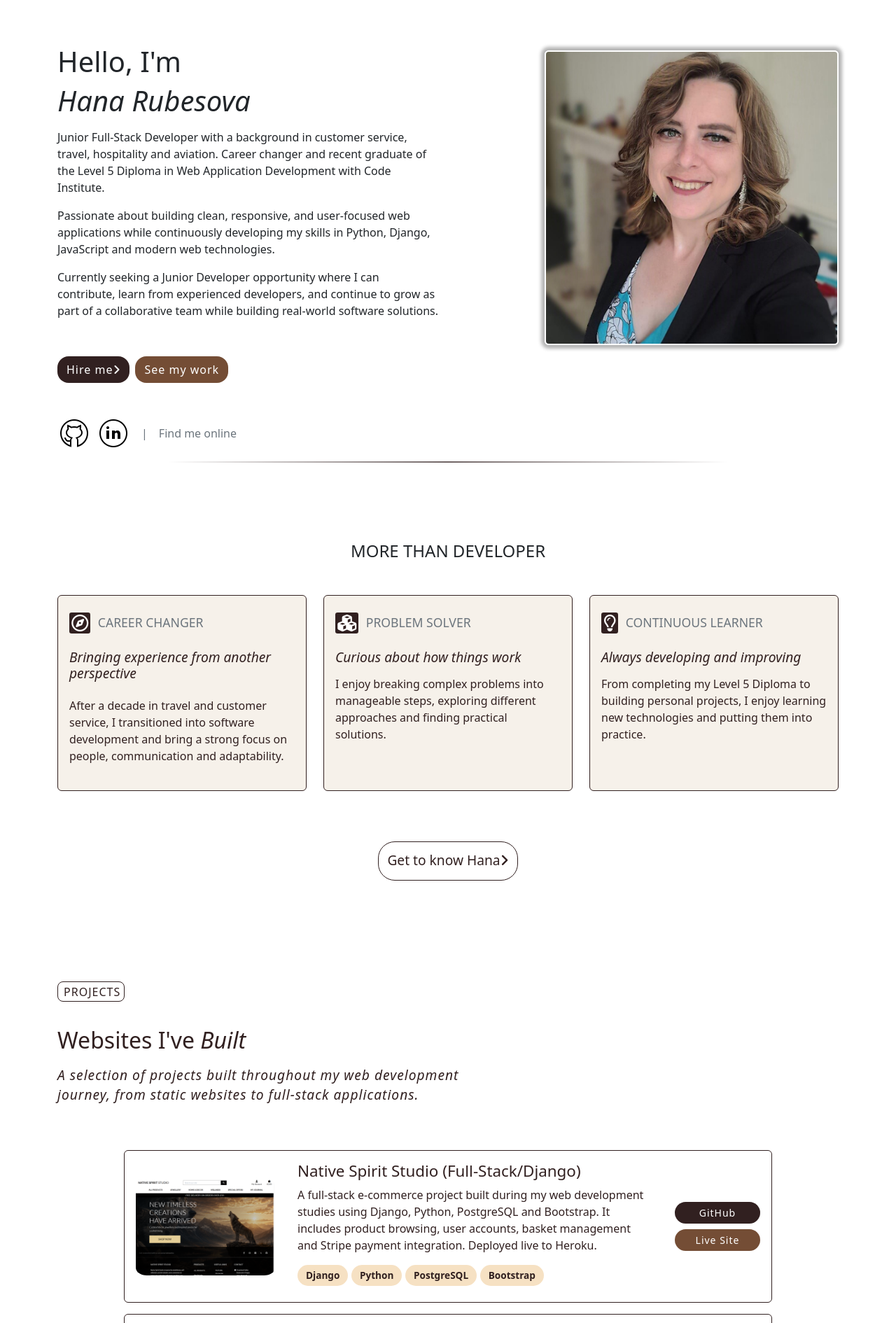
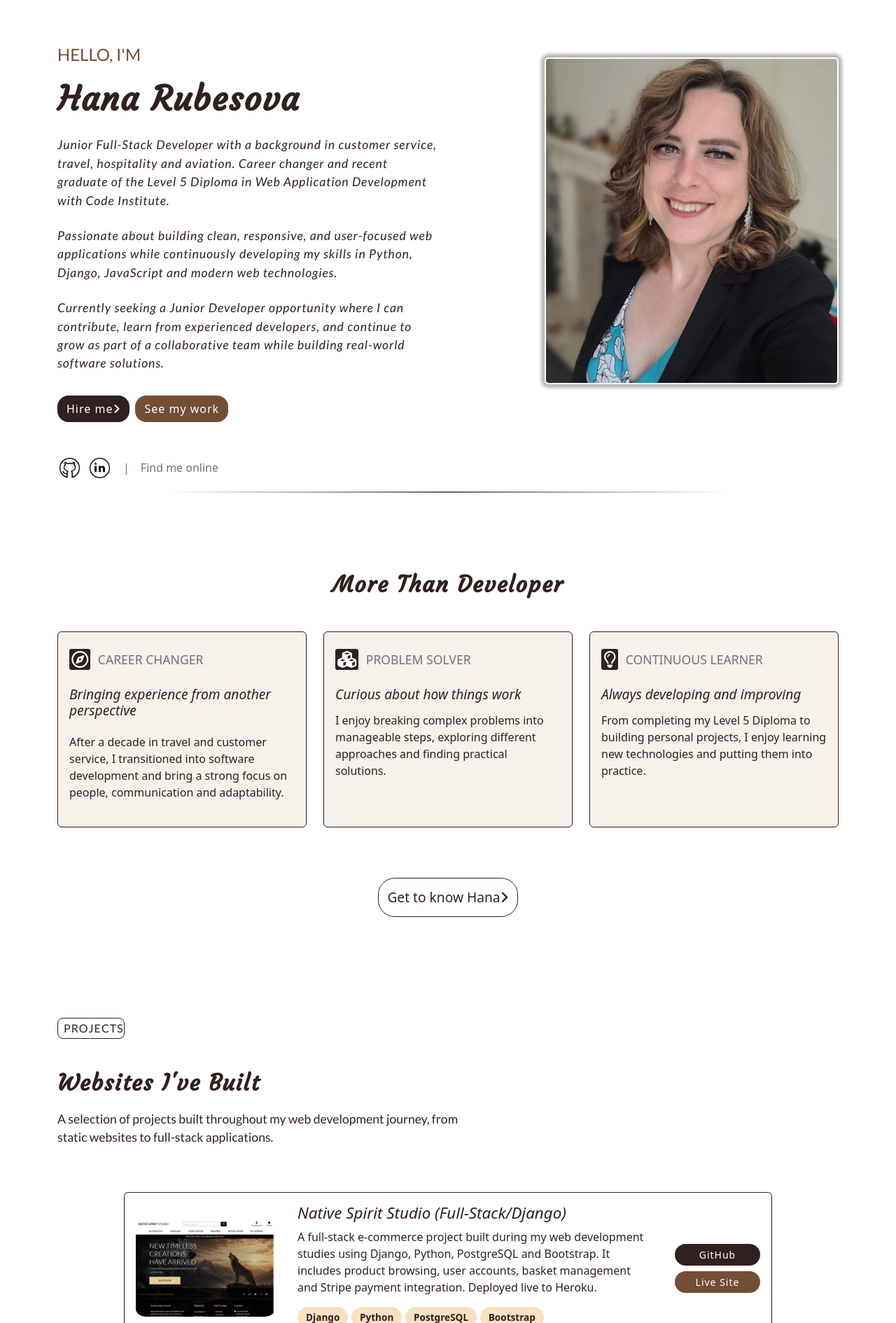
Before and after one commit to Rubina1978/portfolio-1.1, a Django app: page / in a window 1280 px wide. Shown: the part 56-1946 px from the top of the page at 70% size. Run offline with Django 5.2, Linux system fonts and the light colour scheme; data comes from the database, SQL or seed files in the repository; some libraries are stand-ins or nearby versions.

Commit message:
style home-page

```diff
--- a/new_portfolio/static/css/base.css
+++ b/new_portfolio/static/css/base.css
@@ -1,10 +1,25 @@
+:root {
+    --primary-font: "Courgette", sans-serif;
+    --secondary-font: "Lato", sans-serif;
+}
+
+
 body {
  background: #ffffff
 }
 
 
 /* introduction */
+
+.display-6 {
+    font-size: 1.2rem;
+    font-weight: 500;
+    color: #744d35;
+    margin-bottom: 20px;
+    font-family: var(--secondary-font);
+}
 .image-me {
+    margin-top: 10px;
     max-width: 420px;
     width: 100%;
     box-shadow: 0 0 5px 5px  rgba(0, 0, 0, 0.3);
@@ -19,6 +34,17 @@ html {
     margin-top: 1.5rem;
 }
 
+.name, .h4{
+    font-family: var(--primary-font);
+    letter-spacing: 0.1rem;
+    font-size: 1.6rem;
+    font-weight: 600;
+    color:#312020;
+}
+.intro {
+    font-family: var(--secondary-font);
+    /* font-size: 0.9rem; */
+}
 .hr-wrap {
 
     display: flex;
@@ -38,16 +64,24 @@ html {
     opacity: 0.7;
 }
 
+.icon {
+    width: 35px;
+}
 .projects-intro {
     padding-top: 5rem;
     scroll-margin-top: 80px;
     margin-top: 0;
+    font-family: var(--secondary-font);
 }
 
 .section-intro {
     max-width: 600px;
     color: #312020;
 
+}
+
+.section-intro p {
+    font-family: var(--secondary-font);
 }
 
 
@@ -71,6 +105,8 @@ html {
 }
 
 /* personality cards */
+
+
 .trait-cards {
     background: #f6f1ea;
     color: #312020;
@@ -203,9 +239,45 @@ border: 1px solid #312020;
     transition: 0.3s ease-in-out;
     box-shadow: 3px 4px 10px  rgba(0, 0, 0, 0.3);
 }
+
+/* skills */
+
+.categories {
+    font-family: var(--secondary-font);
+    color: #312020;
+    font-weight: 600;
+
+}
 .skills-card {
    background-color: #f7ddbb;
    color: #312020;
+}
+
+/* footer */
+
+footer {
+    background: #312020!;
+
+}
+
+footer p {
+    color: #f3c383;
+    font-size: 0.9rem;
+}
+
+footer img{
+    filter: grayscale(100%) brightness(0.3)
+}
+
+footer h2 {
+    font-size: 1.2rem;
+    color:#F6E1C3
+}
+
+@media (min-width:768px) {
+    .hero-image-column {
+        margin-top: 60px;
+    }
 }
 @media (min-width: 992px) {
     .hero-image-column {
@@ -213,17 +285,34 @@ border: 1px solid #312020;
         padding-top: 5rem; /* was 3rem */
 
     }
+    .display-6 {
+        font-size: 1.5rem;
+        font-weight: 500;
 
+    }
+    .name {
+        font-size: 3rem;
+    }
+
+    .h4 {
+        font-size: 2rem;
+    }
     .projects-intro h2 {
         color:#312020;
     }
-
     .section-intro {
-        font-size: 1.2rem;
+        font-size: 1.1rem;
+        font-family: var(--secondary-font);
+        margin-top: 20px;
+        color: #312020;
+    }
+    .intro {
+        font-size: 1.1rem;
         color: #312020;
         font-style: italic;
         letter-spacing: 1px;
         padding-top: 8px;
+
     }
 
     .card-title {
--- a/new_portfolio/templates/base.html
+++ b/new_portfolio/templates/base.html
@@ -13,6 +13,10 @@
         {% endblock %}
 
         {% block corecss %}
+
+        <link rel="preconnect" href="https://fonts.googleapis.com">
+        <link rel="preconnect" href="https://fonts.gstatic.com" crossorigin>
+        <link href="https://fonts.googleapis.com/css2?family=Courgette&family=Lato:ital,wght@0,100;0,300;0,400;0,700;0,900;1,100;1,300;1,400;1,700;1,900&display=swap" rel="stylesheet">
 
         <link rel="stylesheet" href="https://cdn.jsdelivr.net/npm/bootstrap@5.2.3/dist/css/bootstrap.min.css" integrity="sha384-rbsA2VBKQhggwzxH7pPCaAqO46MgnOM80zW1RWuH61DGLwZJEdK2Kadq2F9CUG65" crossorigin="anonymous">
 
--- a/new_portfolio/templates/home/index.html
+++ b/new_portfolio/templates/home/index.html
@@ -14,11 +14,11 @@
     <div class="container h-100">
         <div class="row">
             <div class="col-12 col-lg-6 mt-5 pt-5 order-2 order-lg-1">
-                <h1 class="display-6 logo-font intro pt-4">Hello, I'm</h1>
-                <em><p class="h1 mb-3"> Hana Rubesova</p></em>
-                <p>Junior Full-Stack Developer with a background in customer service, travel, hospitality and aviation. Career changer and recent graduate of the Level 5 Diploma in Web Application Development with Code Institute.</p>
-                <p>Passionate about building clean, responsive, and user-focused web applications while continuously developing my skills in Python, Django, JavaScript and modern web technologies.</p>
-                <p>Currently seeking a Junior Developer opportunity where I can contribute, learn from experienced developers, and continue to grow as part of a collaborative team while building real-world software solutions.</p>
+                <h1 class="display-6 logo-font text-uppercase pt-4 ">Hello, I'm</h1>
+                <p class="h1 mb-3 name"> Hana Rubesova</p>
+                <p class="intro">Junior Full-Stack Developer with a background in customer service, travel, hospitality and aviation. Career changer and recent graduate of the Level 5 Diploma in Web Application Development with Code Institute.</p>
+                <p class="intro">Passionate about building clean, responsive, and user-focused web applications while continuously developing my skills in Python, Django, JavaScript and modern web technologies.</p>
+                <p class="intro">Currently seeking a Junior Developer opportunity where I can contribute, learn from experienced developers, and continue to grow as part of a collaborative team while building real-world software solutions.</p>
             </div>
             <div class="col-12 col-lg-6 hero-image-column  pt-5 d-flex justify-content-center justify-content-lg-end order-1 order-lg-2">
                 <img src="{% static 'images/image-me.jpg' %}" class="img-fluid rounded overflow-hidden image-me" alt="Hana Rubesova">
@@ -47,7 +47,7 @@
    <div class="container mt-5 pt-5">
         <div class="row">
             <div class="col-12">
-                <p class="h4 logo-font text-uppercase text-center mb-5">More Than Developer</p>
+                <p class="h4 logo-font text-center mb-5">More Than Developer</p>
             </div>
             <div class="col-12 col-md-4 mb-4">
                 <div class="card trait-cards" id='traits'>
@@ -89,9 +89,9 @@
    <section id="projects"  class="projects-intro container mt-5
    ">
 
-    <p  class="section-label mt-3">PROJECTS</p>
+    <p  class="section-label mt-3 text-center">PROJECTS</p>
 
-    <h2 class="pt-3">Websites I've <em>Built</em></h2>
+    <p class="h4 logo-font pt-4">Websites I've Built</p>
 
     <p class="section-intro">
         A selection of projects built throughout my web development journey, from static websites to full-stack applications.
@@ -115,7 +115,7 @@
                         <div class="col-md-7">
 
                             <div class="card-body">
-                                <h3 class="card-title">{{ project.project_title }}</h3>
+                                <em><h3 class="card-title">{{ project.project_title }}</h3></em>
                                 <p class="card-text">{{ project.description }}</p>
                                 {% for technology in project.technologies %}
                                 <span class="tech-tag">{{ technology }}</span>
@@ -138,14 +138,14 @@
     <section class="container mt-5 mb-5 pt-4">
         <p class="section-label text-uppercase text-center mt-5">Skills</p>
 
-    <h2 class="pt-3">Skills & <em>Technologies</em></h2>
+    <p class="h4 logo-font pt-4">Skills & Technologies</p>
         <p class="section-intro mb-5">Hands-on experience with frontend development and integrating backend functionality into web applications.</p>
         <div class="row g-4 align-items-stretch">
             <div class="col-12 col-lg-6">
                 <div class="row g-3 h-100 align-content-start">
                     {% for category, skills in skills_by_category.items %}
                         <div class="col-12">
-                            <h3 class=" mb-4">{{ category }}</h3>
+                            <h4 class=" mb-4 categories">{{ category }}</h4>
                             <div class="d-flex flex-wrap gap-2">
                                 {% for skill in skills %}
                                     <span class="tech-tag mb-0">{{ skill.name }}</span>
--- a/new_portfolio/templates/includes/footer_nav.html
+++ b/new_portfolio/templates/includes/footer_nav.html
@@ -2,7 +2,7 @@
 
 
   <!-- Footer -->
-  <footer class="text-center text-white pt-3" style="background-color: #3f51b5">
+  <footer class="text-center text-white pt-3" style="background-color: #312020">
     <!-- Grid container -->
     <div class="container">
       <!-- Section: Links -->
@@ -12,7 +12,7 @@
           <!-- Grid column -->
           <div class="col-12 mt-3">
             <h2 class="text-uppercase font-weight-bold">
-            <p class="text-white footer-prompt">Let's build something together</p>
+            Let's build something together
             </h2>
           </div>
           <section class=" mt-4">
@@ -45,7 +45,7 @@
 
       <!-- Section: Social -->
       <section class="text-center mb-4">
-      <div class="mt-5 d-flex align-items-center justify-content-center gap-2 text-muted">
+      <div class="mt-5 d-flex align-items-center justify-content-center gap-2">
             <a href="https://github.com/Rubina1978" target="_blank" rel="noopener">
                 <img src="{% static 'images/icons8-github-48.png' %}" class="icon" alt="GitHub">
             </a>
@@ -54,7 +54,7 @@
             </a>
             <a href="mailto:rubesovah@seznam.cz" target="_blank" rel="noopener">
               <img src="{% static 'images/icons8-email-48.png'%}" class="icon" alt="email">
-
+            </a>
       </section>
       <!-- Section: Social -->
     </div>
@@ -62,7 +62,7 @@
 
     <!-- Copyright -->
     <div class="text-center p-3" style="background-color: rgba(0, 0, 0, 0.2)">
-      © Copyright: Hana Rubesova
+      <p class="copyright">© Copyright: Hana Rubesova</p>
     </div>
     <!-- Copyright -->
   </footer>
```
